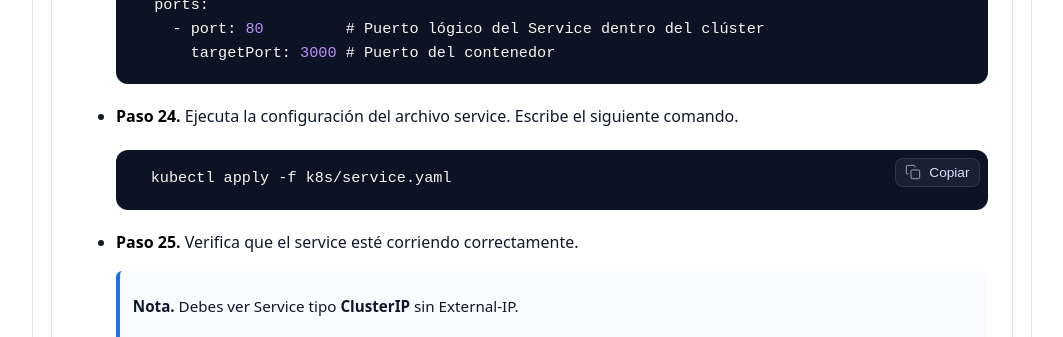
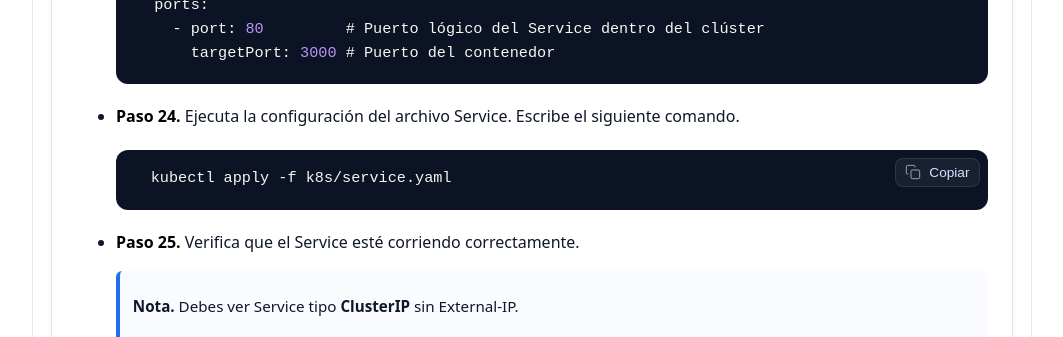
Before and after one commit to Netec-Mx/DOCK_KUB_V2, a Jekyll site: the page built from labs/capitulo11/lab11.md, in a window 1280 px wide and 900 px high, scrolled down 9069 px. Shown: the part 155-492 px from the top of the window, without its empty margins (108-1171 px from the left). Built offline with Jekyll 4.4.1, drawn with Linux system fonts in a browser that asks for light colours; some of the changed text lies outside the part shown.

Commit message:
Update lab11.md

````diff
--- a/labs/capitulo11/lab11.md
+++ b/labs/capitulo11/lab11.md
@@ -214,7 +214,7 @@
   CMD ["node", "server.js"]
   ```
 
-- **Paso 17.** Recuerda encender siempre **minikube**. Escribe el siguiente comando.
+- **Paso 17.** Recuerda encender siempre **Minikube**. Escribe el siguiente comando.
 
   > **Nota.** Espera unos segundos mientras finaliza el proceso de inicialización.
   {: .lab-note .info .compact}
@@ -327,13 +327,13 @@
         targetPort: 3000 # Puerto del contenedor
   ```
 
-- **Paso 24.** Ejecuta la configuración del archivo service. Escribe el siguiente comando.
+- **Paso 24.** Ejecuta la configuración del archivo Service. Escribe el siguiente comando.
 
    ```bash
    kubectl apply -f k8s/service.yaml
    ```
 
-- **Paso 25.** Verifica que el service esté corriendo correctamente.
+- **Paso 25.** Verifica que el Service esté corriendo correctamente.
 
   > **Nota.** Debes ver Service tipo **ClusterIP** sin External-IP.
   {: .lab-note .info .compact}
@@ -419,7 +419,7 @@
 - **Paso 30.** Dentro del pod, ejecuta los siguientes comandos.
 
   > **Notas**
-  - En el resultado, la IP debe ser la misma que observaste en el detalle del service.
+  - En el resultado, la IP debe ser la misma que observaste en el detalle del Service.
   - Es normal que veas los mensajes **server can't find...** ya que intenta buscar resolverlo de diferentes formas.
   {: .lab-note .info .compact}
 
````
Also changed, not shown: other parts of labs/capitulo11/lab11.md (+1 -1 lines).
